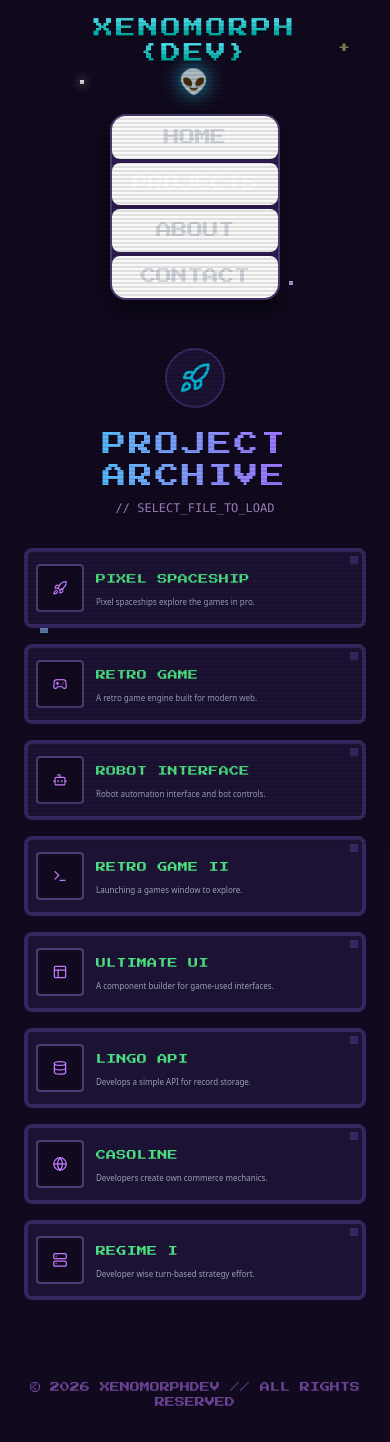
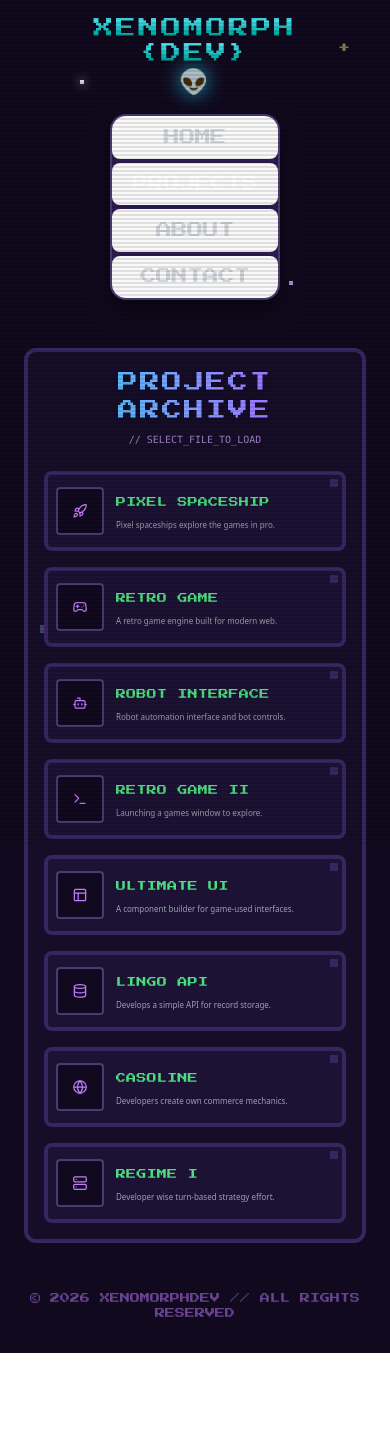
Before and after one commit to alamar1990/xenomorph, a React (Vite) app: page /projects in a window 390 px wide. After the commit the page ends 1353 px from the top, so only its background shows below. Built offline with nearby package versions, Linux system fonts and the light colour scheme.

Commit message:
feat: add frame to projects page for design consistency

```diff
--- a/src/App.css
+++ b/src/App.css
@@ -5,41 +5,3 @@
     width: 100%;
     min-height: 100vh;
 }
-
-.logo {
-    height: 6em;
-    padding: 1.5em;
-    will-change: filter;
-    transition: filter 300ms;
-}
-
-.logo:hover {
-    filter: drop-shadow(0 0 2em #646cffaa);
-}
-
-.logo.react:hover {
-    filter: drop-shadow(0 0 2em #61dafbaa);
-}
-
-@keyframes logo-spin {
-    from {
-        transform: rotate(0deg);
-    }
-    to {
-        transform: rotate(360deg);
-    }
-}
-
-@media (prefers-reduced-motion: no-preference) {
-    a:nth-of-type(2) .logo {
-        animation: logo-spin infinite 20s linear;
-    }
-}
-
-.card {
-    padding: 2em;
-}
-
-.read-the-docs {
-    color: #888;
-}
--- a/src/pages/ProjectsPage.tsx
+++ b/src/pages/ProjectsPage.tsx
@@ -1,9 +1,8 @@
 import {Terminal, Database, Globe, Layout as LayoutIcon, Server, Gamepad2, Rocket, Bot} from 'lucide-react';
-import ArcadeCard from "../components/ArcadeCard"; // Adjust path if needed
+import ArcadeCard from "../components/ArcadeCard";
 
 const ProjectsPage = () => {
 
-  // Data moved from Home
   const projects = [
     {title: "PIXEL SPACESHIP", desc: "Pixel spaceships explore the games in pro.", icon: <Rocket size={20}/>},
     {title: "RETRO GAME", desc: "A retro game engine built for modern web.", icon: <Gamepad2 size={20}/>},
@@ -16,23 +15,19 @@ const ProjectsPage = () => {
   ];
 
   return (
-    <div className="w-full h-full flex flex-col">
-      {/* Page Header */}
-      <div className="text-center mb-8">
-        <div className="inline-block p-3 rounded-full bg-[#1c1233] border-2 border-[#372661] mb-4">
-          <Rocket className="text-cyan-400 animate-pulse" size={32}/>
-        </div>
+    <div
+      className="w-full h-full flex flex-col items-center min-h-[50vh] border-4 border-[#372661] rounded-xl bg-[#1c1233]/50 p-4 md:p-8">
+      <div className="text-center mb-6 md:mb-8">
         <h2
-          className="text-2xl md:text-3xl text-transparent bg-clip-text bg-gradient-to-r from-cyan-400 to-purple-500 tracking-widest uppercase font-bold drop-shadow-sm">
+          className="text-xl md:text-3xl text-transparent bg-clip-text bg-gradient-to-r from-cyan-400 to-purple-500 tracking-widest uppercase font-bold drop-shadow-sm">
           Project Archive
         </h2>
-        <p className="text-xs text-purple-300/70 font-mono mt-2">
+        <p className="text-[10px] md:text-xs text-purple-300/70 font-mono mt-2">
           // SELECT_FILE_TO_LOAD
         </p>
       </div>
 
-      {/* Projects Grid */}
-      <div className="grid grid-cols-1 md:grid-cols-2 lg:grid-cols-3 gap-4 md:gap-6 pb-8">
+      <div className="grid grid-cols-1 md:grid-cols-2 lg:grid-cols-3 gap-4 w-full">
         {projects.map((p, i) => (
           <div key={i} className="hover:scale-[1.02] transition-transform duration-200">
             <ArcadeCard project={p}/>
```
